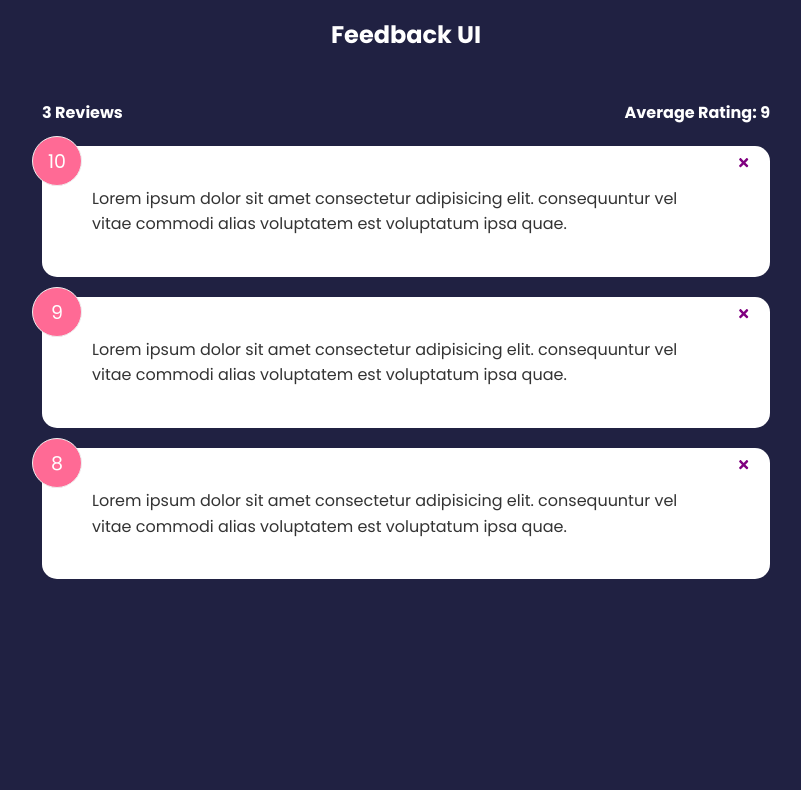
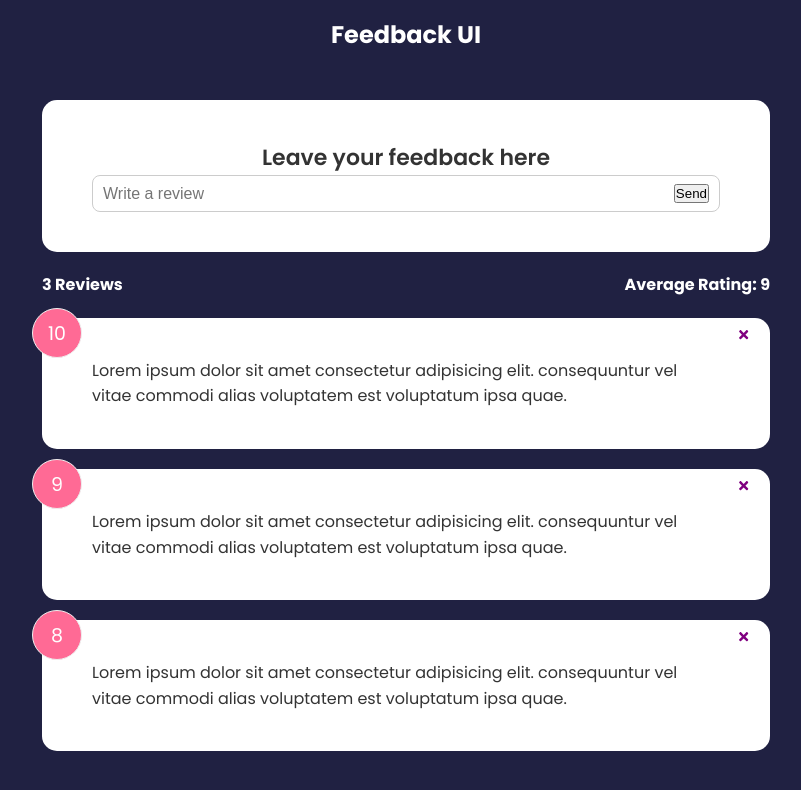
Before and after one commit to helios63/feedback-app, a React (Create React App) app: page / in a window 1280 px wide. Shown: the top 790 px of the page, without its empty margins (234-1035 px from the left). Built offline with nearby package versions, Linux system fonts and the light colour scheme.

Commit message:
ADDED : FeedbackForm component

```diff
--- a/src/App.js
+++ b/src/App.js
@@ -3,6 +3,7 @@
 import FeedbackData from "./data/FeedbackData"
 import FeedbackList from "./components/FeedbackList"
 import FeedbackStats from "./components/FeedbackStats"
+import FeedbackForm from "./components/FeedbackForm"
 
 function App () {
     const [feedback, setFeedback] = useState(FeedbackData)
@@ -17,6 +18,7 @@
         <>
         <Header text={'Feedback UI'} />
         <div className="container">
+            <FeedbackForm />
             <FeedbackStats feedback={feedback} />
             <FeedbackList feedback={feedback} handleDelete={deleteFeedback}/>
         </div>
--- /dev/null
+++ b/src/components/FeedbackForm.jsx
@@ -0,0 +1,30 @@
+import React from 'react';
+import { useState } from 'react';
+import Card from "./shared/Card"
+
+function FeedbackForm() {
+
+    const [text, setText] = useState('')
+
+    const handleTextChange = (e) => {
+        setText(e.target.value)
+    }
+
+  return <Card>
+    <form>
+        <h2>Leave your feedback here</h2>
+        {/* @todo - rating select component */}
+        <div className="input-group">
+            <input
+                onChange={handleTextChange}
+                type="text"
+                placeholder='Write a review'
+                value={text} />
+            <button type="submit">Send</button>
+        </div>
+    </form>
+      </Card>
+
+}
+
+export default FeedbackForm;
```
